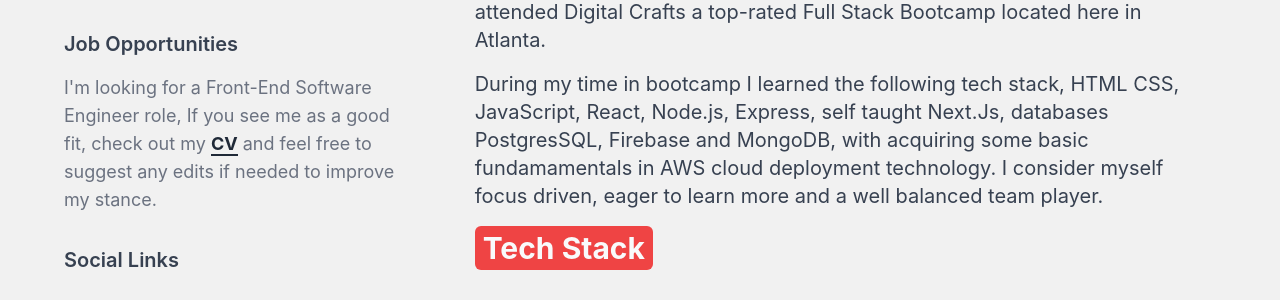
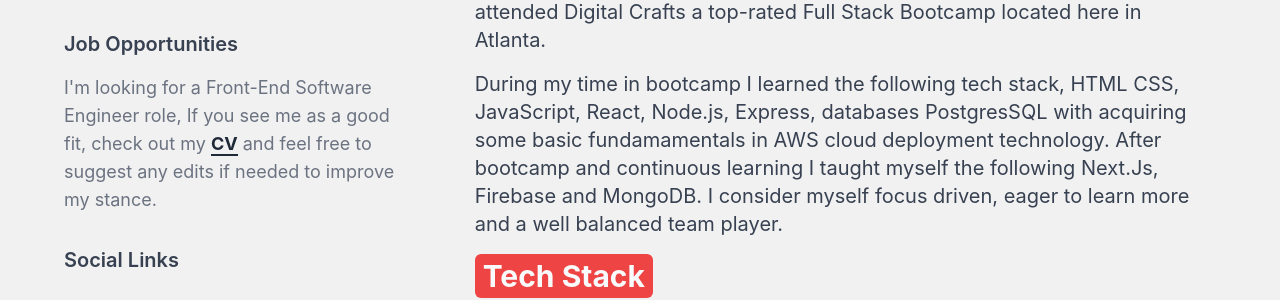
Before and after one commit to Jermaine-rbg/Jermaine_FunPortfolio, a Next.js app: page /about in a window 1280 px wide. Shown: the part 770-1070 px from the top of the page. Built offline with nearby package versions, Linux system fonts and the light colour scheme.

Commit message:
About Update

```diff
--- a/constants/data.js
+++ b/constants/data.js
@@ -45,7 +45,7 @@ const userData = {
     description: [
       `I’m interested in Front End Development so I’ve emphasized my learnings on the MERN Stack.`,
       `After learning HTML and struggling with CSS, heading into Javascript I finally attended Digital Crafts a top-rated Full Stack Bootcamp located here in Atlanta.`,
-      `During my time in bootcamp I learned the following tech stack, HTML CSS, JavaScript, React, Node.js, Express, self taught Next.Js, databases PostgresSQL, Firebase and MongoDB, with acquiring some basic fundamamentals in AWS cloud deployment technology. I consider myself focus driven, eager to learn more and a well balanced team player.`,
+      `During my time in bootcamp I learned the following tech stack, HTML CSS, JavaScript, React, Node.js, Express, databases PostgresSQL with acquiring some basic fundamamentals in AWS cloud deployment technology. After bootcamp and continuous learning I taught myself the following Next.Js, Firebase and MongoDB. I consider myself focus driven, eager to learn more and a well balanced team player.`,
     ],
     currentProject: "Front-End Development",
     currentProjectUrl: "https://trio.dev/blog/front-end-technologies",
```
